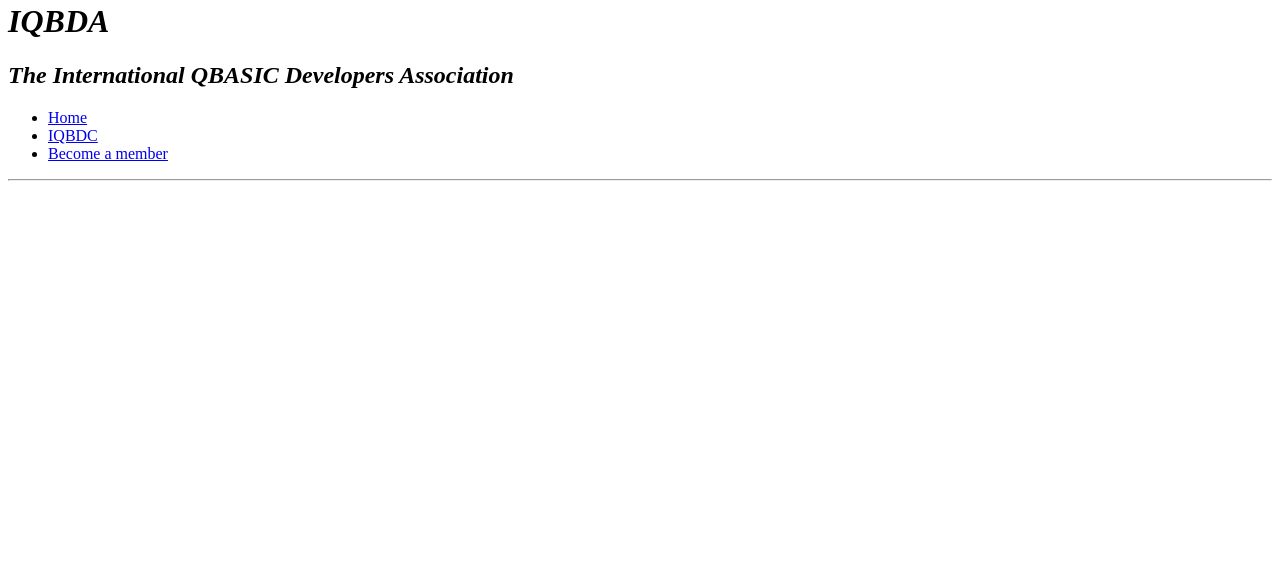
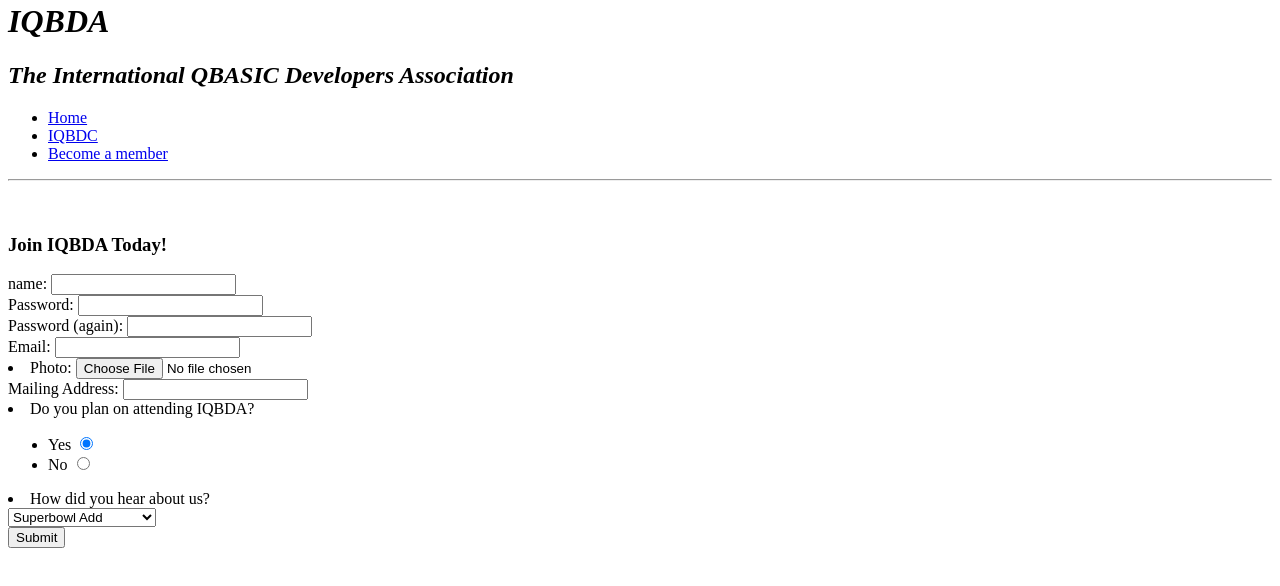
Before and after one commit to tmcgrath1/iqbda, a plain HTML site: page member.html in a window 1280 px wide. Shown: the part 90-676 px from the top of the page. Drawn offline with Linux system fonts and the light colour scheme.

Commit message:
Commit 6!

```diff
--- a/member.html
+++ b/member.html
@@ -2,12 +2,12 @@
 <html>
 
 <head>
-
-  <head>
 <meta charset="utf-8">
    <title>IGBDA</title>
   </head>
   <body>
+
+
       <div id="page-wrapper">
         <div id="header">
           <img height="60" width="102" src="Skittles.gif" alt>
@@ -25,13 +25,58 @@
             <li>
               <a href="member.html">Become a member</a></li>
           </ul>
-<head id="page-title">
-<title>Join IQBDA Today!</title>
-</head>
         </div>
         <hr />
+
+
         <div id="content">
-        </div>
+         <p>
+            &nbsp;</p>
+          <h3>Join IQBDA Today!</h3>
+          <p>
+            </p>
+
+            </div>
+<div>
+
+     <form>name: <input type="text" name="firstname"><br></form>
+<form>
+Password: <input type="password" name="pwd">
+</form>
+<form>
+Password (again): <input type="password" name="pwd">
+</form>
+<form>
+Email: <input type="text" name="email"><br>
+</form>
+<form><li><label for="photo">Photo:</label> <input type="file" name="photo" id="photo" value="" /></li>
+</form>
+
+<form>Mailing Address: <input type="text" name="mailing address"><br>
+</form>
+
+<li>Do you plan on attending IQBDA?
+  <ul>
+    <li><label for="yes">Yes</label> <input type="radio" name="Yes No" id="yes" value="yes" checked="checked"></li>
+    <li><label for="No">No</label> <input type="radio" name="Yes No" id="no" value="no"></li>
+   </ul>
+</li>
+
+<li>How did you hear about us?</li>
+<form action="">
+<select name="How did you hear about us?">
+<option value="Superbowl Add">Superbowl Add</option>
+<option value="News Article">News Article</option>
+<option value="Email">Email</option>
+<option value="Fly Over at the Beach ">Fly over at the Beach</option>
+</select>
+</form>
+
+<form><input type="submit" value="Submit">
+</form>
+
+
       </div>
-    </body>
-  </html>
+
+      </body>
+     </html>
```
